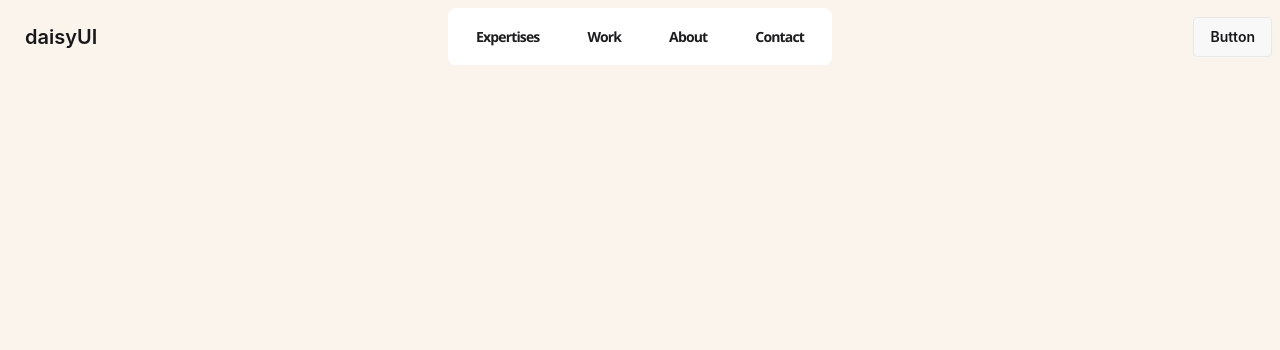
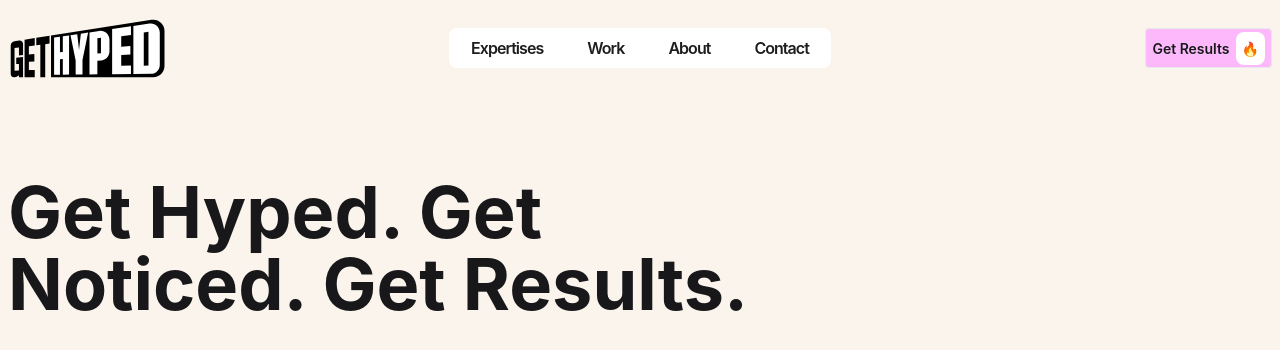
Before and after one commit to armanhossain-atunu/DeveloperLook, a React (Vite) app: page / in a window 1280 px wide. Shown: the top 350 px of the page. Built offline with nearby package versions, Linux system fonts and the light colour scheme.

Commit message:
nevbar update

```diff
--- /dev/null
+++ b/src/Components/Header/Logo/NaveLogo.jsx
@@ -0,0 +1,13 @@
+import React from 'react';
+import Logo from '../../../assets/Logo.svg';
+const NaveLogo = () => {
+    return (
+        <div>
+            <a href="/">
+                <img src={Logo} alt="Nave Logo" className="w-40 h-20" />
+            </a>
+        </div>
+    );
+};
+
+export default NaveLogo;
--- a/src/Components/Header/Navbar/NavButton.jsx
+++ b/src/Components/Header/Navbar/NavButton.jsx
@@ -1,7 +1,7 @@
 import React from 'react';
 import styled from 'styled-components';
 
-const NavButton = ({children}) => {
+const NavButton = ({children }) => {
   return (
     <StyledWrapper>
       <button className="button button-item">
@@ -32,9 +32,9 @@ const StyledWrapper = styled.div`
     // height: 3.5rem;
     align-items: center;
     border-radius: 9999px;
-    // padding-left: 2rem;
-    // padding-right: 2rem;
-    font-family: Segoe UI;
+    padding-left: 1rem;
+    padding-right: 1rem;
+    // font-family: Segoe UI;
     // font-size: 1.2rem;
     font-weight: 640;
     // color: #ffffff;
@@ -107,9 +107,7 @@ const StyledWrapper = styled.div`
     transform: scale(0);
   }
 
-  .button-bg-layer.-purple {
-    background-color: rgba(163, 116, 255);
-  }
+
 
   .button-bg-layer.-red {
     background-color: red;
--- a/src/Components/Header/Navbar/Navbar.jsx
+++ b/src/Components/Header/Navbar/Navbar.jsx
@@ -1,61 +1,100 @@
-import React from 'react';
+import React, { useState } from 'react';
 import NavButton from './NavButton';
+import NaveLogo from '../Logo/NaveLogo';
+
+const NAV_LINKS = [
+    { label: "Expertises", href: "#" },
+    { label: "Work", href: "#" },
+    { label: "About", href: "#" },
+    { label: "Contact", href: "#" },
+];
+
 const Navbar = () => {
-    // const navItems = < >
-    //     <li className='hover:bg-black hover:text-white rounded-lg'><a href='#'>Expertises</a></li>
-    //     <li className='hover:bg-black hover:text-white rounded-lg'><a href='#'>Work</a></li>
-    //     <li className='hover:bg-black hover:text-white rounded-lg'><a href='#'>About</a></li>
-    //     <li className='hover:bg-black hover:text-white rounded-lg'><a href='#'>Contact</a></li>
-    // </>
-    const navItems = (
-        <>
-            <NavButton>
-                <li className="px-3 py-1 rounded-lg transition-colors duration-200 hover:bg-black hover:text-white cursor-pointer">
-                    <a href="#">Expertises</a>
-                </li>
-            </NavButton>
-            <NavButton>
-                <li className="px-3 py-1 rounded-lg transition-colors duration-200 hover:bg-black hover:text-white cursor-pointer">
-                    <a href="#">Work</a>
-                </li>
-            </NavButton>
-            <NavButton>
-                <li className="px-3 py-1 rounded-lg transition-colors duration-200 hover:bg-black hover:text-white cursor-pointer">
-                    <a href="#">About</a>
-                </li>
-            </NavButton>
-            <NavButton>
-                <li className="px-3 py-1 rounded-lg transition-colors duration-200 hover:bg-black hover:text-white cursor-pointer">
-                    <a href="#">Contact</a>
-                </li>
-            </NavButton>
-        </>
-    );
+    const [isOpen, setIsOpen] = useState(false);
+
+    const navItems = NAV_LINKS.map(({ label, href }) => (
+        <div key={label}>
+            <li className="py-2 px-1.5">
+                <a
+                    href={href}
+                    onClick={() => setIsOpen(false)}
+                    className="rounded-lg transition-colors  duration-200 hover:text-white cursor-pointer"
+                >
+                    <NavButton>{label}</NavButton>
+                </a>
+            </li>
+        </div>
+    ));
+
     return (
         <div>
             <div className="navbar">
+
+                {/* Logo — left */}
                 <div className="navbar-start">
-                    <div className="dropdown">
-                        <div tabIndex={0} role="button" className="btn btn-ghost lg:hidden">
-                            <svg xmlns="http://www.w3.org/2000/svg" className="h-5 w-5" fill="none" viewBox="0 0 24 24" stroke="currentColor"> <path strokeLinecap="round" strokeLinejoin="round" strokeWidth="2" d="M4 6h16M4 12h8m-8 6h16" /> </svg>
-                        </div>
-                        <ul
-                            tabIndex="-1"
-                            className="menu menu-sm dropdown-content bg-base-100 rounded-box z-1 mt-3 w-52 p-2 shadow">
-                            {navItems}
-                        </ul>
-                    </div>
-                    <a className="btn btn-ghost text-xl">daisyUI</a>
+                    <NaveLogo />
                 </div>
+
+                {/* Nav links — center (desktop only) */}
                 <div className="navbar-center hidden lg:flex">
-                    <ul className="menu menu-horizontal px-1 bg-white rounded-lg">
+                    <ul className="menu-horizontal bg-white rounded-lg">
                         {navItems}
                     </ul>
                 </div>
-                <div className="navbar-end">
-                    <a className="btn">Button</a>
+
+                {/* Right side */}
+                <div className="navbar-end flex items-center gap-2">
+
+                    {/* CTA button — desktop only */}
+                    <a className="btn px-1.5 bg-[rgb(252,184,250)] hover:-rotate-10 transition-all duration-200 hidden lg:flex">
+                        Get Results <span className="bg-white p-1.5 rounded-lg">🔥</span>
+                    </a>
+
+                    {/* Animated Hamburger — mobile only */}
+                    <div className="lg:hidden relative ">
+                        <button
+                            onClick={() => setIsOpen(!isOpen)}
+                            // className="btn   flex flex-col justify-center items-center w-10 h-10 gap-0"
+                             className={`btn flex flex-col justify-center items-center w-10 h-10 gap-0 transition-colors duration-300
+        ${isOpen ? 'bg-[#fff]' : ' bg-[rgb(252,184,250)]'}`}
+                            aria-label="Toggle menu"
+                        >
+                            {/* Top bar */}
+                            <span className={`block w-5 h-0.5 bg-current transition-all duration-300 ease-in-out
+                                ${isOpen ? 'rotate-45 translate-y-1.5' : ''}`}
+                            />
+                            {/* Middle bar */}
+                            <span className={`block w-5 h-0.5 bg-current transition-all duration-300 ease-in-out my-1
+                                ${isOpen ? 'opacity-0 scale-x-0' : ''}`}
+                            />
+                            {/* Bottom bar */}
+                            <span className={`block w-5 h-0.5 bg-current transition-all duration-300 ease-in-out
+                                ${isOpen ? '-rotate-45 -translate-y-1.5' : ''}`}
+                            />
+                        </button>
+
+                        {/* Dropdown */}
+                        {isOpen && (
+                            <ul className="absolute text-center right-0 top-12 bg-[rgb(252,184,250)] rounded-box z-10 w-96 p-2 shadow animate-[slideDown_0.9s_ease-out]">
+                                {navItems}
+                                <li className="mt-2 px-1.5">
+                                    <a className="btn w-40 bg-black text-white hover:-rotate-10 transition-all duration-200">
+                                        Get Results <span className="bg-white p-1.5 rounded-lg">🔥</span>
+                                    </a>
+                                </li>
+                            </ul>
+                        )}
+                    </div>
+
                 </div>
             </div>
+
+            <style>{`
+                @keyframes slideDown {
+                    from { opacity: 0; transform: translateY(-100px); }
+                    to   { opacity: 1; transform: translateY(0); }
+                }
+            `}</style>
         </div>
     );
 };
--- /dev/null
+++ b/src/Components/Hero/Hero.jsx
@@ -0,0 +1,12 @@
+import React from 'react';
+
+const Hero = () => {
+    return (
+        <div className="mx-2 py-20">
+            <h1 className="text-7xl font-bold ">Get Hyped. Get <br /> Noticed. Get Results.</h1>
+
+        </div>
+    );
+};
+
+export default Hero;
--- a/src/Pages/HomePage.jsx
+++ b/src/Pages/HomePage.jsx
@@ -1,10 +1,12 @@
 import React from 'react';
 import Navbar from '../Components/Header/Navbar/Navbar';
+import Hero from '../Components/Hero/Hero';
 
 const HomePage = () => {
     return (
         <div>
           <Navbar/>
+          <Hero/>
         </div>
     );
 };
--- a/src/index.css
+++ b/src/index.css
@@ -1,7 +1,9 @@
 @import "tailwindcss";
 @plugin "daisyui";
+@import url('https://fonts.googleapis.com/css2?family=Inter:ital,opsz,wght@0,14..32,100..900;1,14..32,100..900&display=swap');
 
 body{
     background-color: #faf4ec;
     height: 100vh;
+    font-family: 'Inter', sans-serif;
 }
```
